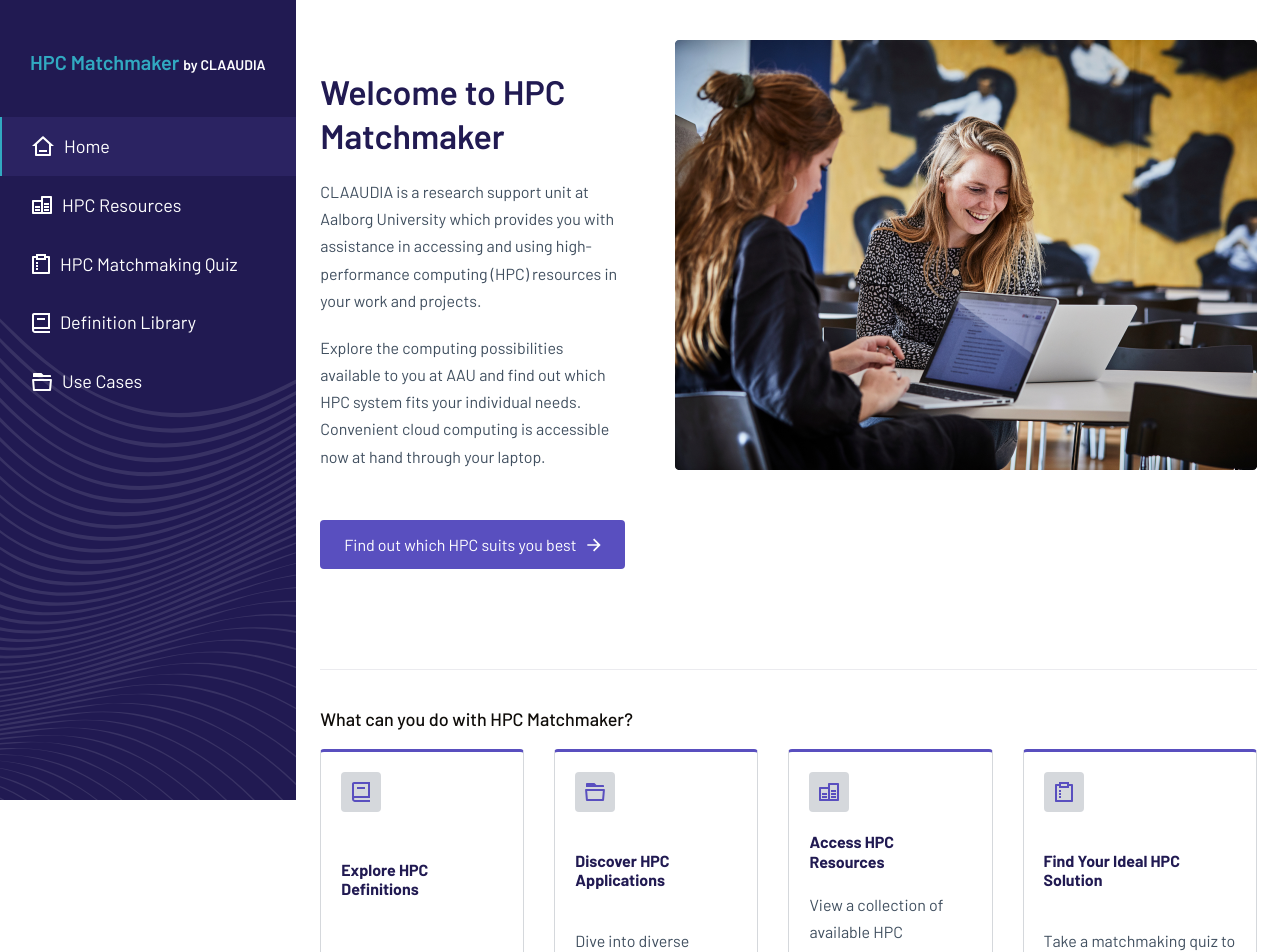
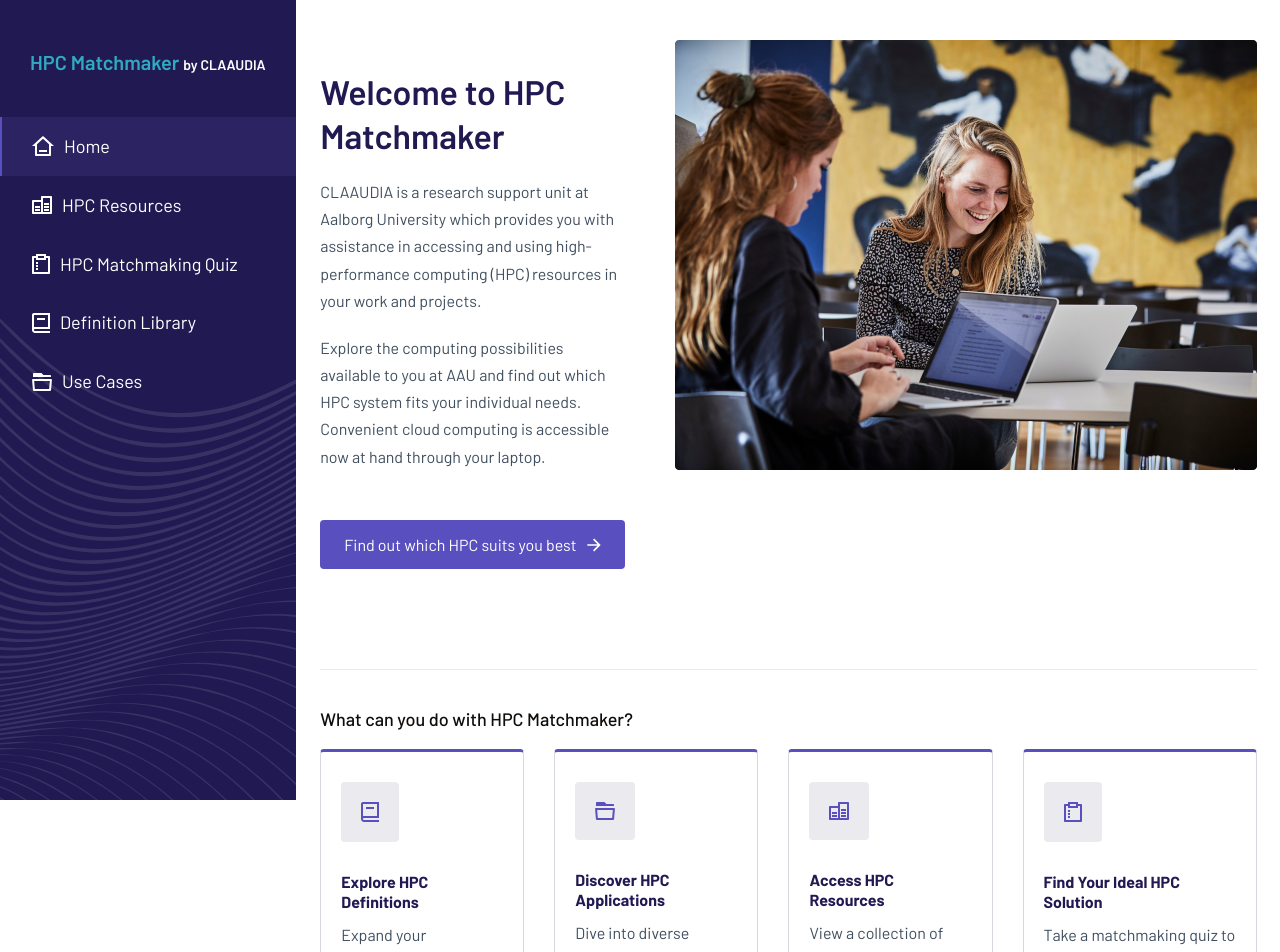
Before and after one commit to HollosT/claaudia, a React (Create React App) app: page /home in a window 1280 px wide. Shown: the top 952 px of the page. Built offline with nearby package versions, Linux system fonts and the light colour scheme; no server answers; the database is empty.

Commit message:
UI fixes

```diff
--- a/src/pages/platform-pages/home/components/Preview.tsx
+++ b/src/pages/platform-pages/home/components/Preview.tsx
@@ -10,11 +10,13 @@ const Preview: React.FC<{prev: PreviewType}> = ({prev}) => {
 
     return (
         <article onClick={handleNav} className="preview">
-            <div className="preview-icon">
-                {prev.icon}
+            <div>
+                <div className="preview-icon u-margin-bottom-small">
+                    {prev.icon}
+                </div>
+                <h5 className="preview-title">{prev.title}</h5>
+                <p className="preview-body">{prev.body}</p>
             </div>
-            <h5 className="preview-title">{prev.title}</h5>
-            <p className="preview-body">{prev.body}</p>
             <Link className="preview-nav" to={prev.link}>{prev.linkTitle}</Link>
         </article>
     )
--- a/src/pages/platform-pages/resources/components/details/DeailsHeader.tsx
+++ b/src/pages/platform-pages/resources/components/details/DeailsHeader.tsx
@@ -18,7 +18,7 @@ const DetailsHeader: React.FC<{title: string, body: string, path?: string}> = ({
                 :
                 <a className="btn-outline u-margin-bottom-medium" href='#' onClick={goBack}> <BackLeftArrow /> Go back</a>
             }
-            <h1 className="primary-header u-margin-bottom-small">{title}</h1>
+            <h1 className="primary-header">{title}</h1>
             <p className="resource-detail--body u-margin-bottom-small">{body}</p>
         </div>
     )
--- a/src/style/base/_typography.scss
+++ b/src/style/base/_typography.scss
@@ -713,6 +713,7 @@ a {
   }
   &-body {
     color: $light-blue;
+    font-weight:600;
   }
   &-nav {
     color: $dark-blue;
--- a/src/style/components/_accordion.scss
+++ b/src/style/components/_accordion.scss
@@ -9,6 +9,7 @@
 
     &-header {
         padding: 1rem;
+
         display: flex;
         justify-content: space-between;
         align-items: center;
--- a/src/style/components/_preview.scss
+++ b/src/style/components/_preview.scss
@@ -1,7 +1,7 @@
 .preview {
     border-radius: 4px;
     border: 1px solid $border-darker-grey;
-    padding: 2rem;
+    padding: 3rem 2rem 2rem 2rem;
     border-top: 3px solid $light-blue;
     display: flex;
     flex-direction: column;
@@ -15,22 +15,26 @@
         max-width: 30rem;
     }
 
+    &-title {
+        margin-bottom: 1rem;
+    }
+
     &-nav {
         border-bottom: 1px solid $dark-blue;
         width: max-content;
     }
 
     &-icon{
-        background-color: $border-darker-grey;
+        background-color: $light-grey-200;
         border-radius: 4px;
         width: max-content;
         padding: 2rem;
         position: relative;
+        display: flex;
 
         .nav-icon {
             fill: $light-blue;
-            @include center();
-
+            align-self: center;
         }
     }
 
--- a/src/style/layout/_navigation.scss
+++ b/src/style/layout/_navigation.scss
@@ -21,7 +21,13 @@
             align-items: center;
             background-color: transparent;
             border-left: 2px solid transparent;
-            transition: all 250ms ease-in;
+            transition: all 150ms ease-in;
+
+            &:hover {
+                cursor: pointer;
+                background-color: $dark-blue-100;
+
+            }
         }
     }
 
@@ -49,6 +55,6 @@
 
 .active-link {
     background-color: $dark-blue-100;
-    border-left: 2px solid $light-blue-100;
+    border-left: 2px solid $light-blue;
 
 }
--- a/src/style/layout/_resource-detail.scss
+++ b/src/style/layout/_resource-detail.scss
@@ -29,6 +29,9 @@
             width: 100%
           }
 
+          h1 {
+            margin-bottom: 1.5rem;
+          }
     }
 
 }
--- a/src/style/pages/_comparison.scss
+++ b/src/style/pages/_comparison.scss
@@ -1,4 +1,33 @@
 .comparison {
+
+
+    .resource-detail--header {
+        width: 50%;
+        padding-bottom: 9rem;
+
+        @media (max-width: 1450px) {
+            width: 100%
+          }
+
+          &::after {
+            content: "";
+            position: absolute;
+            top: 0;
+            left: 0;
+            width: 100vw;
+            height: 7%;
+
+
+            @media (max-width: 1450px) {
+                height: 20%;
+
+              }
+            @media (max-width: 1200px) {
+                height: 17%;
+
+              }
+        }
+    }
 
     &-select {
         display: grid;
```
